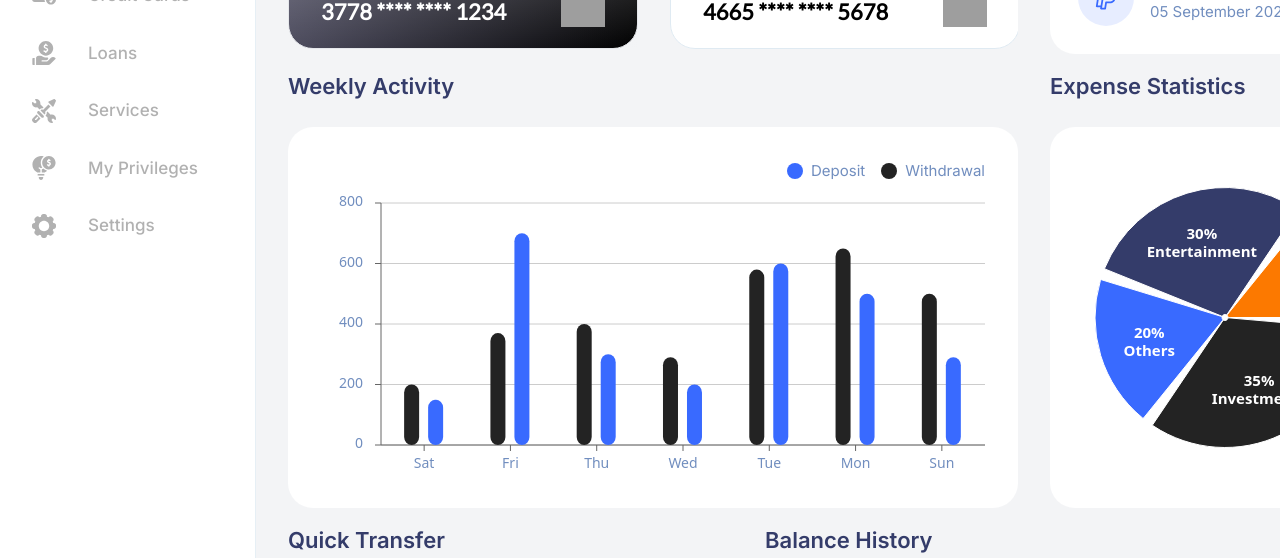
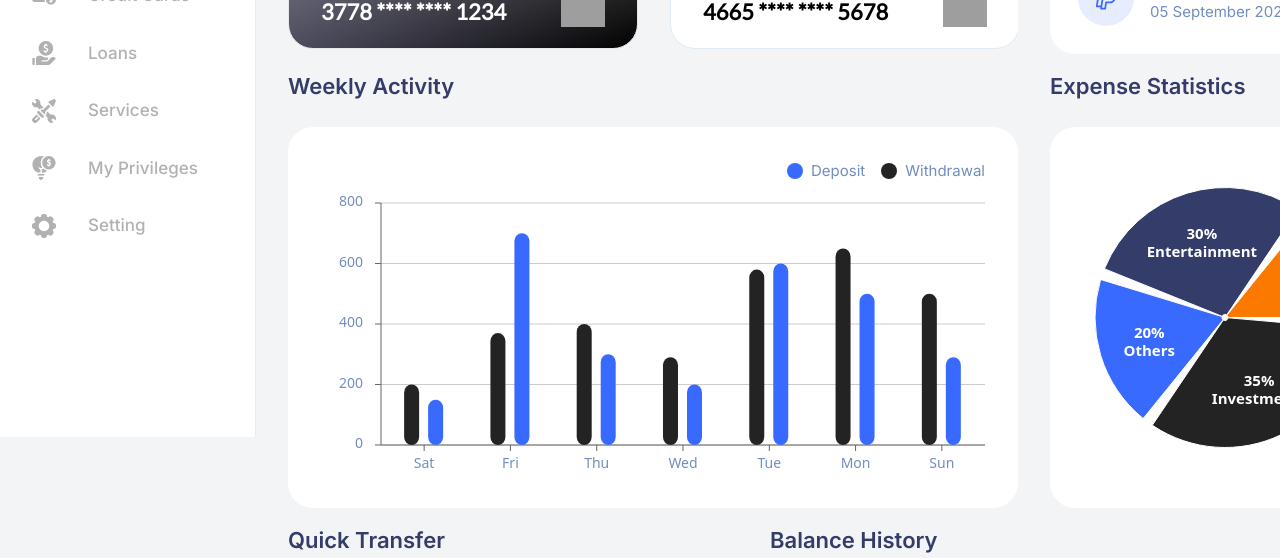
Before and after one commit to VinayakHegde/financial-dashboard, a Next.js app: page / in a window 1280 px wide. Shown: the part 363-921 px from the top of the page. Built offline with nearby package versions, Linux system fonts and the light colour scheme; grey boxes are pictures that could not be loaded.

Commit message:
feat(scroll): fix the scroll behaviour

```diff
--- a/app/layout.tsx
+++ b/app/layout.tsx
@@ -30,11 +30,11 @@ export default function RootLayout({
 }) {
   return (
     <html lang="en">
-      <body className={`min-h-screen flex flex-col bg-white desktop:bg-gray-100 ${inter.variable} ${lato.variable}`}>
+      <body className={`min-h-screen min-w-full flex flex-col bg-white desktop:bg-gray-100 ${inter.variable} ${lato.variable}`}>
         <Header />
         <main className="flex flex-1">
           <SideBar />
-          <div className="flex flex-col py-5 desktop:px-8">
+          <div className="flex flex-col flex-1 desktop:px-8 desktop:ml-64 desktop:mt-[100px]">
             {children}
           </div>
         </main>
--- a/app/page.tsx
+++ b/app/page.tsx
@@ -22,18 +22,18 @@ export default async function DashboardPage() {
     getBalanceHistory()
   ])
   return (
-    <div className="flex flex-col gap-4">
-      <div className="flex flex-col desktop:flex-row justify-between gap-8">
+    <div className="flex flex-col gap-4 py-5 ">
+      <div className="flex flex-col desktop:flex-row gap-8">
         <MyCards cards={cards} />
         <RecentTransactions transactions={transactions} />
       </div>
 
-      <div className="flex flex-col desktop:flex-row justify-between gap-4">
+      <div className="flex flex-col desktop:flex-row gap-8">
         <WeeklyActivity activities={activities} />
         <ExpenseStatistics expenses={expenses} />
       </div>
 
-      <div className="flex flex-col desktop:flex-row justify-between gap-4">
+      <div className="flex flex-col desktop:flex-row gap-8">
         <QuickTransfer contacts={contacts} />
         <BalanceHistory balanceHistory={balanceHistory} />
       </div>
--- a/components/header.tsx
+++ b/components/header.tsx
@@ -8,14 +8,14 @@ import Search from './search'
 
 const TITLE: Record<string, string> = {
   '/': 'Overview',
-  '/settings': 'Settings',
+  '/setting': 'Setting',
 }
 export default function Header() {
   const pathname = usePathname()
   const title = TITLE[pathname];
 
   return (
-    <header className="bg-white shadow-md flex flex-col desktop:flex-row">
+    <header className="desktop:fixed desktop:left-0 desktop:right-0 z-10 bg-white shadow-md flex flex-col desktop:flex-row">
       <div className="min-w-64 hidden desktop:flex border-r border-gray-900 gap-2 items-center p-5 pl-8">
         <Image src="/task.svg" alt="task" className='!w-[35px] !h-[35px]'/>
         <Typography type='body' size='custom-25' weight='x-bold'>Soar Task</Typography>
@@ -31,8 +31,8 @@ export default function Header() {
             <Search />
           </div>
           <Link
-            href="/settings"
-            className={`hover:text-primary ${pathname === '/settings' ? 'text-primary' : ''}`}
+            href="/setting"
+            className={`hover:text-primary ${pathname === '/setting' ? 'text-primary' : ''}`}
           >
 
             <div className="bg-gray-500 flex items-center p-4 rounded-full overflow-hidden hidden desktop:block">
--- a/components/side-bar/config.ts
+++ b/components/side-bar/config.ts
@@ -49,9 +49,9 @@ export const items: ItemType[] = [
     href: '/my-privileges',
   },
   {
-    title: 'settings',
+    title: 'setting',
     icon: 'settings',
-    href: '/settings',
+    href: '/setting',
     enabled: true,
   },
 ];
--- a/components/side-bar/side-bar.tsx
+++ b/components/side-bar/side-bar.tsx
@@ -8,7 +8,7 @@ import { Typography } from "../typography";
 
 export const SideBar = () => {
   return (
-    <aside className="flex flex-col min-w-64 hidden desktop:flex bg-white border-r border-gray-900">
+    <aside className="fixed top-[100px] z-10 bottom-0 flex-col min-w-64 hidden desktop:flex bg-white border-r border-gray-900">
       {items.map((item) => (
         <Item key={item.title} {...item} />
       ))}
```
